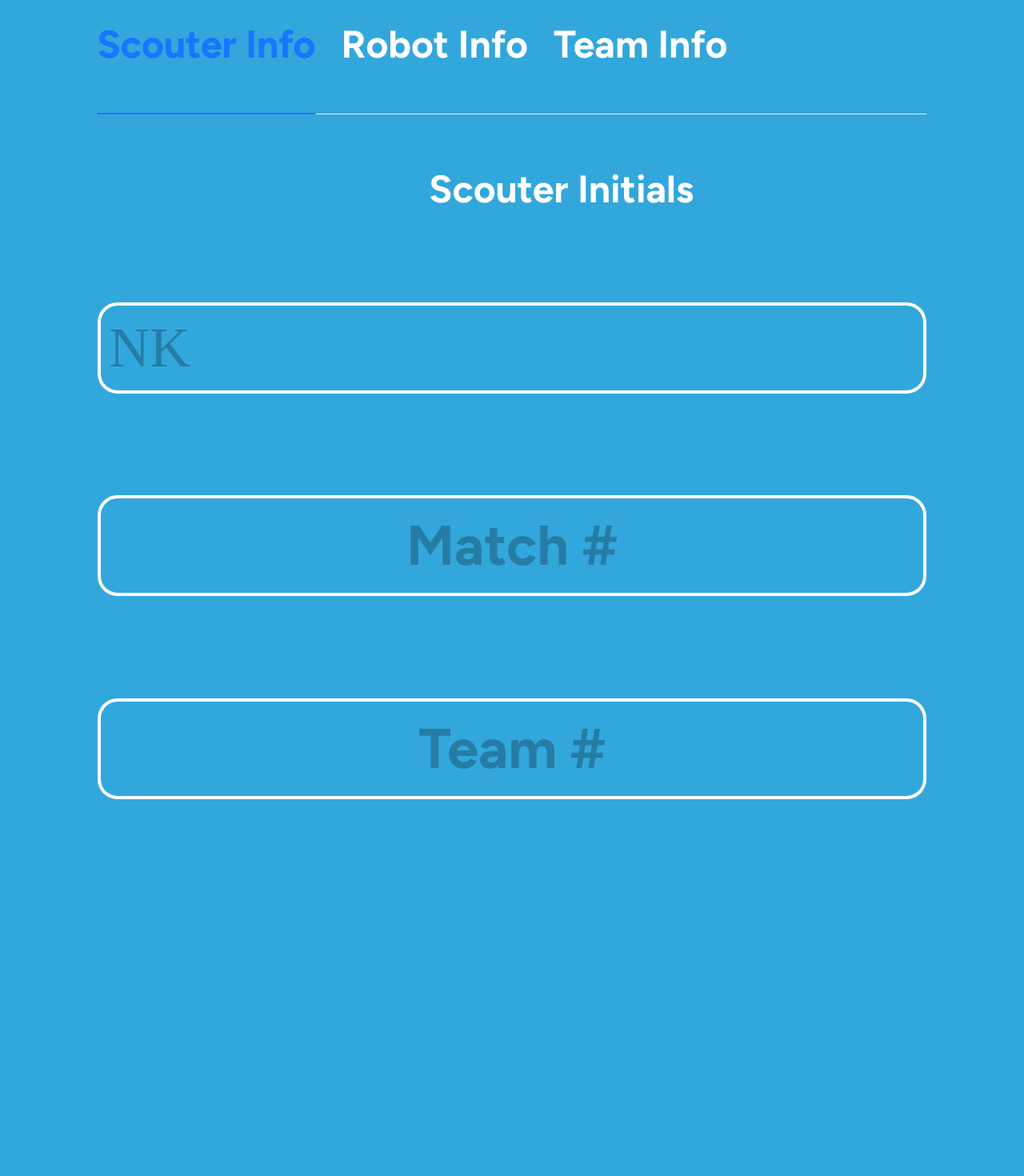
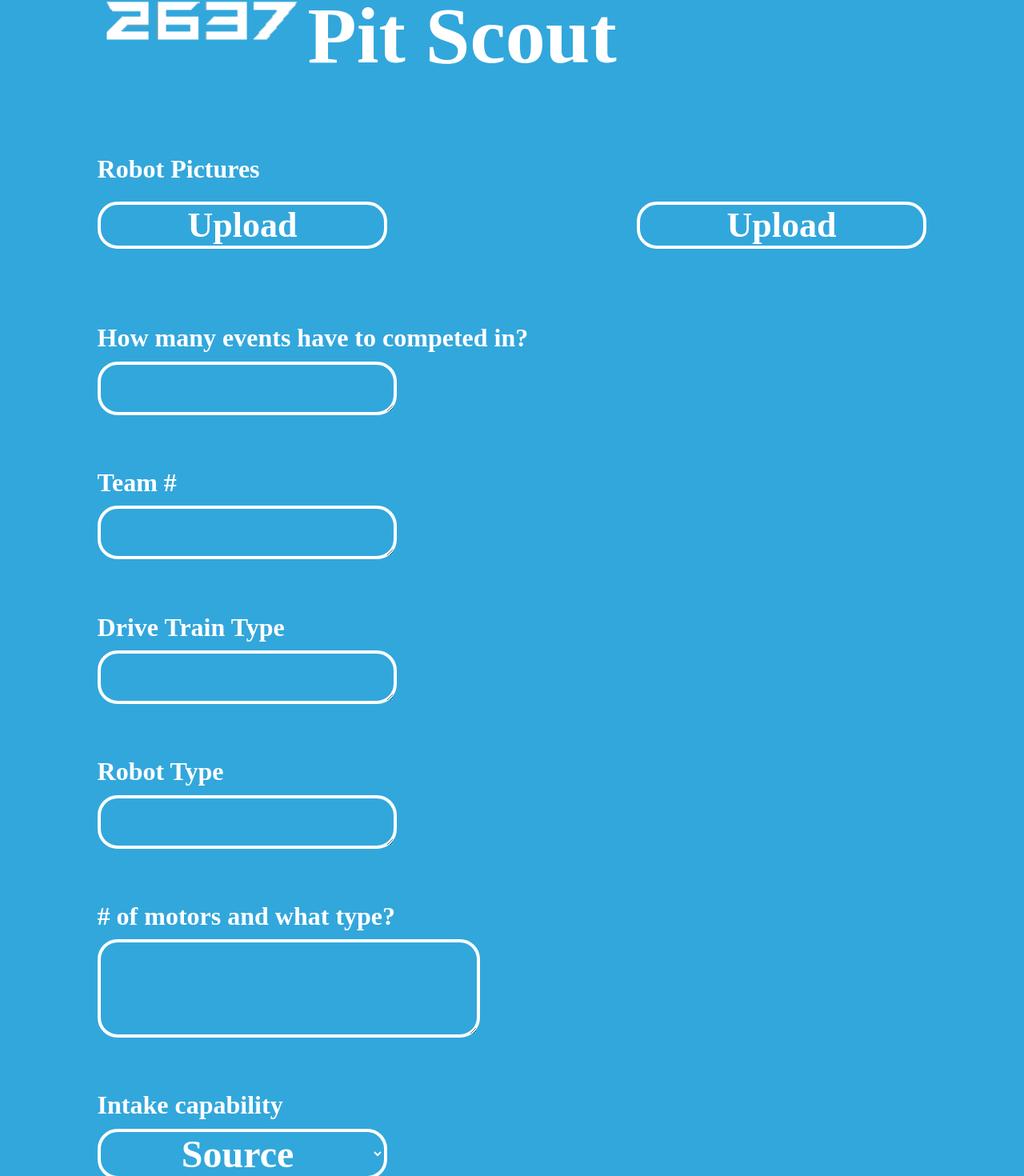
Before and after one commit to PhantomCatz/2024IntegratedScoutingApps, a React (Create React App) app in the folder integrated-scouting-apps/: page /scoutingapp/pit in a window 1280 px wide. Shown: the part 309-1779 px from the top of the page at 80% size. Before the commit the page ends 1332 px from the top, so only its background shows below. Built offline with nearby package versions, Linux system fonts and the light colour scheme; the HTML template or start-up script is replaced by a standard one; a web font is replaced by a local one.

Commit message:
robin created pit scout, not completed

```diff
--- a/integrated-scouting-apps/src/public/stylesheets/style.css
+++ b/integrated-scouting-apps/src/public/stylesheets/style.css
@@ -28,6 +28,7 @@ body {
     padding-right: 5%;
     color: white;
 }
+
 input[type="checkbox"], .ant-checkbox-inner {
     height: 0px !important;
     width: 0px !important;
@@ -161,6 +162,60 @@ input[type="checkbox"], .ant-checkbox-inner {
     color: white !important;
     text-align: center !important;
 }
+.pitInput {
+    width: 20%;
+    margin-bottom: 6%;
+    min-width: 35%;
+    height: 25% !important;
+    min-height: 25% !important;
+    border: 4px solid white !important;
+    border-radius: 25px;
+    background-color: #32a7dc;
+    font-size: 300% !important;
+    font-family: Audiowide !important;
+    font-weight: bold;
+    color: white !important;
+    text-align: center !important;
+
+}
+.pitComment {
+    width: 45%;
+    margin-bottom: 6%;
+    min-width: 35%;
+    height: 25% !important;
+    min-height: 25% !important;
+    border: 4px solid white !important;
+    border-radius: 25px;
+    background-color: #32a7dc;
+    font-size: 200% !important;
+    font-family: Audiowide !important;
+    font-weight: bold;
+    color: white !important;
+    text-align: center !important;
+
+}
+.pitBody {
+    margin: 0;
+    margin-bottom:1%;
+    font-family: Audiowide !important;
+    background-color: #32a7dc !important;
+    color: white;
+}
+.pitButton {
+    width: 35%;
+    min-width: 35%;
+    height: 20% !important;
+    min-height: 20% !important;
+    border: 4px solid white !important;
+    border-radius: 25px;
+    background-color: #32a7dc;
+    font-size: 275% !important;
+    font-family: Audiowide !important;
+    font-weight: bold;
+    color: white !important;
+    text-align: center !important;
+    display:inline-block
+}
 .pathbutton {
     width: 33%;
     min-width: 33%;
--- a/integrated-scouting-apps/src/routes/pit.tsx
+++ b/integrated-scouting-apps/src/routes/pit.tsx
@@ -1,282 +1,128 @@
 import '../public/stylesheets/style.css';
 import logo from '../public/images/logo.png';
+import back from '../public/images/back.png';
 import { Checkbox, Flex, Form, Input, InputNumber, Select, Tabs, TabsProps, Upload, message } from 'antd';
 import { useEffect, useState } from 'react';
 import TextArea from 'antd/es/input/TextArea';
 import { RcFile, UploadChangeParam, UploadFile, UploadProps } from 'antd/es/upload/interface';
 import { LoadingOutlined, PlusOutlined } from '@ant-design/icons';
+import '../public/stylesheets/style.css';
+import no_image from '../public/images/no_image.png';
+import field_blue from '../public/images/field_blue.png';
+import field_red from '../public/images/field_red.png';
+import { useRef} from 'react';
+import {Button } from 'antd';
+import { ReactSketchCanvas, ReactSketchCanvasRef } from 'react-sketch-canvas';
+import { type } from '@testing-library/user-event/dist/type';
 
 function PitScout(props: any) {
-  const [form] = Form.useForm();
-  useEffect(() => document.title = props.title, [props.title]);
-
-  type PitType = {
-    initials?: string,
-    matchnum?: number,
-    teamnum?: number,
-
-    num_battery?: number,
-    num_charger?: number,
-    pit_organization?: number,
-    team_safety?: number,
-    team_workmanship?: number,
-    team_gp?: number,
-
-    drivetrain?: string,
-    num_wheels?: number,
-    wheel_type?: string,
-    motor_type?: string,
-    num_gear?: number,
-    drive_functional?: boolean,
-    pos_mech_type?: string,
-    pos_mech_functional?: boolean,
-    score_mech_type?: string,
-    score_mech_functional?: boolean,
-    note_capable_speaker?: boolean,
-    note_capable_amp?: boolean,
-    preferred_shoot_loc?: string,
-    note_intake_loc?: string,
-
-    comments?: string,
-  };
-  function ScoutingInformation() {
-    return (
-      <div style={{ alignItems: 'center', textAlign: 'center' }}>
-        <h2 style={{ textAlign: 'left', paddingLeft: 40 + '%' }}>Scouter Initials</h2>
-        <Form.Item<PitType> name="initials" rules={[{ required: true, message: 'Please input your initials!' }]}>
-          <Input placeholder='NK' maxLength={2} className='mainbutton' />
-        </Form.Item>
-        <Form.Item<PitType> name="matchnum" rules={[{ required: true, message: 'Please input the match number!' }]}>
-          <InputNumber placeholder='Match #' min={1} className='mainbutton'/>
-        </Form.Item>
-        <Form.Item<PitType> name="teamnum" rules={[{ required: true, message: 'Please input the team number! (not 2637)' }]}>
-          <InputNumber placeholder='Team #' min={1} max={9999} className='mainbutton'/>
-        </Form.Item>
-      </div>
-    );
-  }
-  function TeamInformation() {
-    const [loading, setLoading] = useState(false);
-    const [imageUrl, setImageUrl] = useState<string>();
-    const getBase64 = (img: RcFile, callback: (url: string) => void) => {
-      const reader = new FileReader();
-      reader.addEventListener('load', () => callback(reader.result as string));
-      reader.readAsDataURL(img);
-    };
-    const beforeUpload = (file: RcFile) => {
-      const isJpgOrPng = file.type === 'image/jpeg' || file.type === 'image/png';
-      if (!isJpgOrPng) {
-        message.error('You can only upload JPG/PNG file!');
-      }
-      const isLt2M = file.size / 1024 / 1024 < 2;
-      if (!isLt2M) {
-        message.error('Image must smaller than 2MB!');
-      }
-      return isJpgOrPng && isLt2M;
-    };
-    const handleChange: UploadProps['onChange'] = (info: UploadChangeParam<UploadFile>) => {
-      if (info.file.status === 'uploading') {
-        setLoading(true);
-        return;
-      }
-      if (info.file.status === 'done') {
-        getBase64(info.file.originFileObj as RcFile, (url) => {
-          setLoading(false);
-        });
-      }
-    };
-    const uploadButton = (
-      <button style={{ border: 0, background: 'none' }} type="button">
-        {loading ? <LoadingOutlined /> : <PlusOutlined />}
-        <div style={{ marginTop: 8 }}>Upload</div>
-      </button>
-    );
-    return (
-      <div className='matchbody'>
-        <Flex align='flex-end' justify='space-between'>
-          <Flex vertical align='flex-start'>
-            <Form.Item<PitType> label="# of Batteries" name="num_battery" rules={[{ required: true, message: 'Please input the number of batteries!' }]}>
-              <InputNumber min={0} value={0}/>
-            </Form.Item>
-            <Form.Item<PitType> label="# of Chargers" name="num_charger" rules={[{ required: true, message: 'Please input the number of chargers!' }]}>
-              <InputNumber min={0} value={0}/>
-            </Form.Item>
-            <Form.Item<PitType> label="Pit Organization" name="pit_organization" rules={[{ required: true, message: 'Please input the pit organization rating!' }]}>
-              <InputNumber min={0} max={4} value={0}/>
-            </Form.Item>
-            <Form.Item<PitType> label="Team Safety" name="team_safety" rules={[{ required: true, message: 'Please input the team safety rating!' }]}>
-              <InputNumber min={0} max={4} value={0}/>
-            </Form.Item>
-            <Form.Item<PitType> label="Team Workmanship" name="team_workmanship" rules={[{ required: true, message: 'Please input the team workmanship rating!' }]}>
-              <InputNumber min={0} max={4} value={0}/>
-            </Form.Item>
-            <Form.Item<PitType> label="Team GP" name="team_gp" rules={[{ required: true, message: 'Please input the team GP rating!' }]}>
-              <InputNumber min={0} max={4} value={0}/>
-            </Form.Item>
-          </Flex>
-        </Flex>
-        <TextArea placeholder='Comments' maxLength={100} className='textarea' showCount name='comments' />
-        <Upload
-          listType="picture-card"
-          action="https://run.mocky.io/v3/435e224c-44fb-4773-9faf-380c5e6a2188"
-          beforeUpload={beforeUpload}
-          onChange={handleChange}
-        >
-          {imageUrl ? <img src={imageUrl} alt='' style={{ width: '100%' }} /> : uploadButton}
-        </Upload>
-        <Input type="submit" value="Submit" className='submit'/>
-      </div>
-    );
-  }
-  function RobotInformation() {
-    const drivetrain_type = [
-      { label: "Swerve", value: "swerve" },
-      { label: "Tank", value: "tank" },
-      { label: "H-Drive", value: 'hdrive' },
-      { label: "Other", value: 'other' },
-    ];
-    const wheel_type = [
-      { label: "Nitrile/Neoprene/Plaction", value: "nitrile/neoprene/plaction" },
-      { label: "HiGrip", value: "higrip" },
-      { label: "Colson", value: 'colson' },
-      { label: "Stealth/Smooth Grip", value: 'stealth/smooth' },
-      { label: "Pneumatasic", value: 'pneumatasic' },
-      { label: "Omni", value: 'omni' },
-      { label: "Mechanum", value: 'mechanum' },
-      { label: "Versa", value: 'versa' },
-      { label: "Other", value: 'other' },
-    ];
-    const motor_type = [
-      { label: "Falcon 500", value: "falcon500" },
-      { label: "NEO", value: "neo" },
-      { label: "CIM", value: 'cim' },
-      { label: "Other", value: 'other' },
-    ];
-    const pos_mech_type = [
-      { label: "Claw", value: "claw" },
-      { label: "Roller", value: "roller" },
-      { label: "None", value: 'none' },
-      { label: "Other", value: 'other' },
-    ];
-    const score_mech_type = [
-      { label: "Same as Pos Mech", value: "same"},
-      { label: "Claw", value: "claw" },
-      { label: "Roller", value: "roller" },
-      { label: "Shooter", value: 'shooter' },
-      { label: "None", value: 'none' },
-      { label: "Other", value: 'other' },
-    ];
-    const preferred_shoot_loc = [
-      { label: "Speaker", value: "speaker" },
-      { label: "Amp", value: 'amp' },
-      { label: "None", value: 'none' },
-      { label: "Both", value: 'both' },
-    ];
-    const note_intake_loc = [
-      { label: "Source", value: "source" },
-      { label: "Ground", value: 'ground' },
-      { label: "None", value: 'none' },
-      { label: "Both", value: 'side' },
-    ];
-    return (
-      <div className='matchbody'>
-        <Flex align='flex-end' justify='space-between'>
-          <Flex vertical align='flex-start'>
-            <Form.Item<PitType> label="Drivetrain Type" name="drivetrain" rules={[{ required: true, message: 'Please input the drivetrain!' }]}>
-              <Select className='input' options={drivetrain_type} />
-            </Form.Item>
-            <Form.Item<PitType> label="# of Wheels" name="num_wheels" rules={[{ required: true, message: 'Please input the number of wheels!' }]}>
-              <InputNumber min={1}/>
-            </Form.Item>
-            <Form.Item<PitType> label="Wheel Type" name="wheel_type" rules={[{ required: true, message: 'Please input the wheel type!' }]}>
-              <Select className='input' options={wheel_type} />
-            </Form.Item>
-            <Form.Item<PitType> label="Motor Type" name="motor_type" rules={[{ required: true, message: 'Please input the motor type!' }]}>
-              <Select className='input' options={motor_type} />
-            </Form.Item>
-            <Form.Item<PitType> label="# of Gears" name="num_gear" rules={[{ required: true, message: 'Please input the number of gears!' }]}>
-              <InputNumber min={1}/>
-            </Form.Item>
-            <Form.Item<PitType> label="Drive Functional" name="drive_functional" rules={[{ required: true, message: 'Please input if the drive is functional!' }]}>
-              <Checkbox className='checkbox'></Checkbox>
-            </Form.Item>
-            <Form.Item<PitType> label="Pos Mech Type" name="pos_mech_type" rules={[{ required: true, message: 'Please input the possession mechanism type!' }]}>
-              <Select className='input' options={pos_mech_type} />
-            </Form.Item>
-          </Flex>
-          <Flex vertical align='flex-start'>
-            <Form.Item<PitType> label="Pos Mech Functional" name="pos_mech_functional" rules={[{ required: true, message: 'Please input if the posession mechanism is functional!' }]}>
-              <Checkbox className='checkbox'></Checkbox>
-            </Form.Item>
-            <Form.Item<PitType> label="Score Mech Type" name="score_mech_type" rules={[{ required: true, message: 'Please input the scoring mechanism type!' }]}>
-              <Select className='input' options={score_mech_type} />
-            </Form.Item>
-            <Form.Item<PitType> label="Score Mech Functional" name="score_mech_functional" rules={[{ required: true, message: 'Please input if the scoring mechanism is functional!' }]}>
-              <Checkbox className='checkbox'></Checkbox>
-            </Form.Item>
-            <Form.Item<PitType> label="Speaker Capable" name="note_capable_speaker" rules={[{ required: true, message: 'Please input if the robot can score in the speaker!' }]}>
-              <Checkbox className='checkbox'></Checkbox>
-            </Form.Item>
-            <Form.Item<PitType> label="Amp Capable" name="note_capable_amp" rules={[{ required: true, message: 'Please input if the robot can score in the amp!' }]}>
-              <Checkbox className='checkbox'></Checkbox>
-            </Form.Item>
-            <Form.Item<PitType> label="Preferred Shooting Location" name="preferred_shoot_loc" rules={[{ required: true, message: 'Please input the preferred note location!' }]}>
-              <Select className='input' options={preferred_shoot_loc} />
-            </Form.Item>
-            <Form.Item<PitType> label="Intake Location" name="note_intake_loc" rules={[{ required: true, message: 'Please input the intake location!' }]}>
-              <Select className='input' options={note_intake_loc} />
-            </Form.Item>
-          </Flex>
-        </Flex>
-      </div>
-    );
-  };
-  const items: TabsProps['items'] = [
-    {
-      key: '1',
-      label: 'Scouter Info',
-      children: ScoutingInformation(),
-    },
-    {
-      key: '2',
-      label: 'Robot Info',
-      children: RobotInformation(),
-    },
-    {
-      key: '3',
-      label: 'Team Info',
-      children: TeamInformation(),
-    }
-  ];
-  return (
+  return(
     <body>
-      <div className='banner'>
-        <header>
-          <img src={logo} style={{ height: 64 + 'px' }} alt=''></img>
-          <h1>Pit Scout</h1>
+      <div>
+        <header className='banner'>
+          <img src={back} style={{height: 64 + 'px', paddingTop: '5%'}} alt=''></img>
+          <table>
+            <td>
+              <img src={logo} style={{height: 256 + 'px'}} alt=''></img>
+            </td>
+            <td>
+              <h1 style={{display: 'inline-block', textAlign: 'center'}}>Pit Scout</h1>
+            </td>
+          </table>
         </header>
       </div>
-      <Form
-        form={form}
-        onFinish={async event => {
-          try {
-            //await setNewPitScout(event);
-            window.location.reload();
-          }
-          catch (err) {
-            console.log(err);
-          }
-        }}
-        initialValues={{
-          drive_functional: false,
-          pos_mech_functional: false,
-          score_mech_functional: false,
-          note_capable_speaker: false,
-          note_capable_amp: false,
-        }}
-      >
-        <Tabs defaultActiveKey="1" items={items} />
-      </Form>
+
+      {/* robot pictures */}
+      <div style={{marginBottom:"13%"}}>
+        <h1 className='body'>Robot Pictures</h1>
+        <Button style={{float:'left'}} className='pitButton'>Upload</Button>
+        <Button style={{float:'right'}}className='pitButton'>Upload</Button>
+        <br></br>
+
+      </div>
+
+      {/* how many events */}
+      <div>
+        <h1 className='pitBody'>How many events have to competed in?</h1>
+        <form>
+          <label>
+            <textarea className="pitInput" name="eventNum" rows={1}/>
+          </label>
+        </form>
+      </div>
+
+      {/* team # */}
+      <div>
+        <h1 className='pitBody'>Team #</h1>
+        <form>
+          <label>
+            <textarea className="pitInput" name="eventNum" rows={1}/>
+          </label>
+        </form>
+      </div>
+
+      {/* drive train type */}
+      <div>
+        <h1 className='pitBody'>Drive Train Type</h1>
+        <form>
+          <label>
+            <textarea className="pitInput" name="eventNum" rows={1}/>
+          </label>
+        </form>
+      </div>
+
+      {/* robot tuype */}
+      <div>
+        <h1 className='pitBody'>Robot Type</h1>
+        <form>
+          <label>
+            <textarea className="pitInput" name="eventNum" rows={1}/>
+          </label>
+        </form>
+      </div>
+
+      {/* # of Motors and what type/*/}
+      <div>
+        <h1 className='pitBody'># of motors and what type?</h1>
+        <form>
+          <label>
+            <textarea className="pitComment" name="eventNum" rows={3}/>
+          </label>
+        </form>
+      </div>
+
+      {/* intake capability/*/}
+      <div>
+        <h1 className='pitBody'>Intake capability</h1>
+        <form>
+          <label>
+          <select className='pitInput'>
+            <option value="fruit">Source</option>
+            <option value="vegetable">Ground</option>
+            <option value="meat">Both</option>
+          </select>
+          </label>
+        </form>
+      </div>
+
+      {/* shooting capability/*/}
+      <div>
+        <h1 className='pitBody'>Intake capability</h1>
+        <form>
+          <label>
+          <select className='pitInput'>
+            <option value="fruit">Speaker</option>
+            <option value="vegetable">Amp</option>
+            <option value="meat">Both</option>
+          </select>
+          </label>
+        </form>
+      </div>
+
+
+
+
+
     </body>
   );
 }
```
